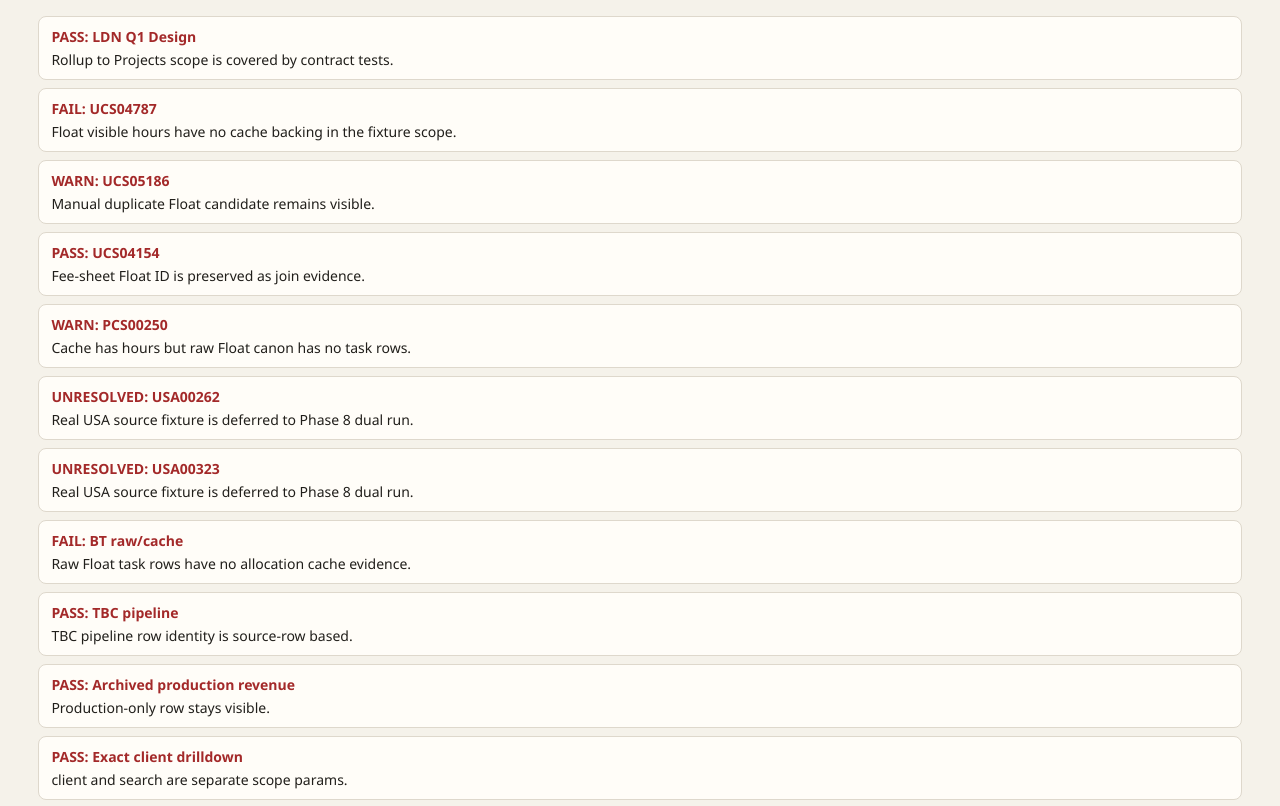
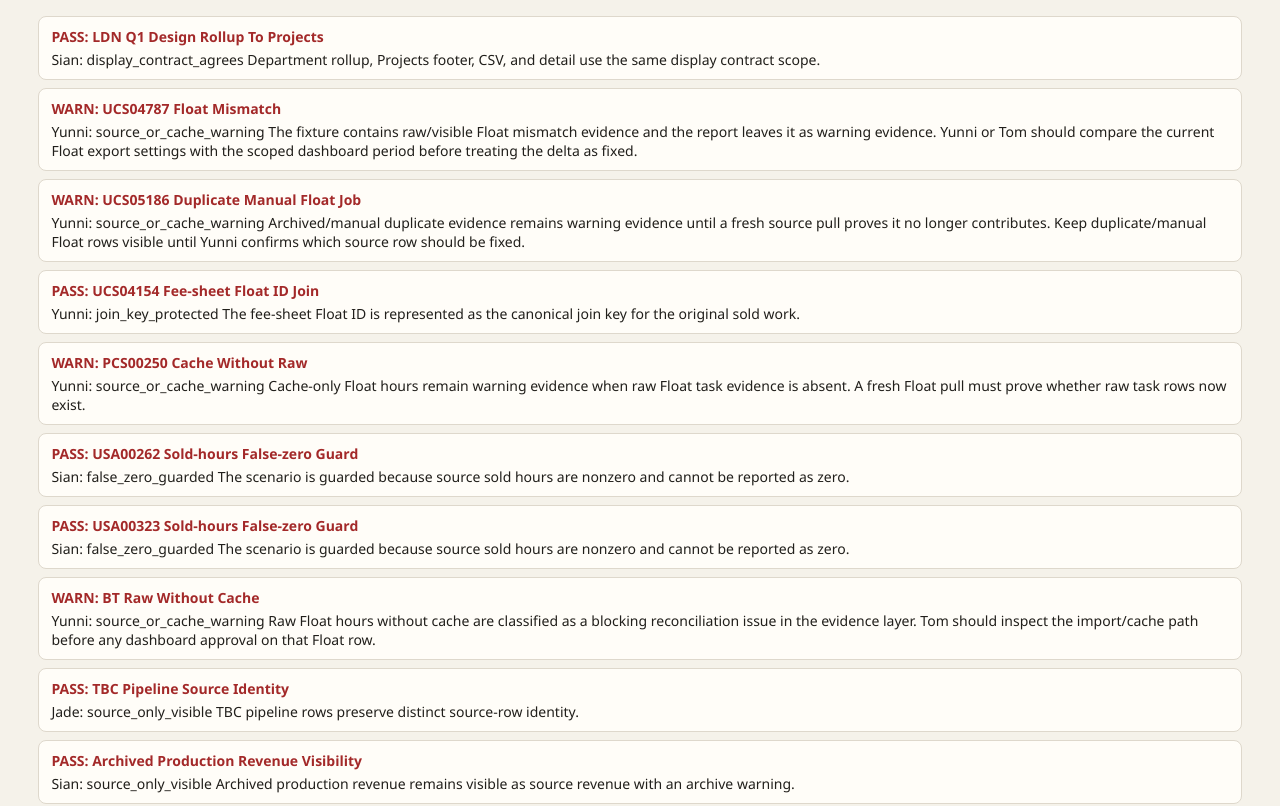
Before and after one commit to tom2tomtomtom/UCS-DATA-INTEGRITY-REBUILD, a Next.js app: page /dashboard/data-quality in a window 1280 px wide. Shown: the part 520-1326 px from the top of the page. Built offline with nearby package versions, Linux system fonts and the light colour scheme.

Commit message:
Render Data Quality named checks from report

```diff
--- a/src/components/dashboard/data-quality/data-quality-dashboard.ts
+++ b/src/components/dashboard/data-quality/data-quality-dashboard.ts
@@ -1,26 +1,20 @@
 import React from "react";
 
-import type { DashboardDisplayContract, ReconciliationCheck, SourceWarning } from "../../../lib";
+import type { DashboardDisplayContract, NamedScenarioReport, NamedScenarioResult, ReconciliationCheck, SourceWarning } from "../../../lib";
+import { buildNamedScenarioReport } from "../../../lib";
 
-const namedChecks = [
-  ["LDN Q1 Design", "PASS", "Rollup to Projects scope is covered by contract tests."],
-  ["UCS04787", "FAIL", "Float visible hours have no cache backing in the fixture scope."],
-  ["UCS05186", "WARN", "Manual duplicate Float candidate remains visible."],
-  ["UCS04154", "PASS", "Fee-sheet Float ID is preserved as join evidence."],
-  ["PCS00250", "WARN", "Cache has hours but raw Float canon has no task rows."],
-  ["USA00262", "UNRESOLVED", "Real USA source fixture is deferred to Phase 8 dual run."],
-  ["USA00323", "UNRESOLVED", "Real USA source fixture is deferred to Phase 8 dual run."],
-  ["BT raw/cache", "FAIL", "Raw Float task rows have no allocation cache evidence."],
-  ["TBC pipeline", "PASS", "TBC pipeline row identity is source-row based."],
-  ["Archived production revenue", "PASS", "Production-only row stays visible."],
-  ["Exact client drilldown", "PASS", "client and search are separate scope params."]
-] as const;
-
-export function DataQualityDashboard({ contract }: { contract: DashboardDisplayContract }) {
+export function DataQualityDashboard({
+  contract,
+  scenarioReport = buildNamedScenarioReport()
+}: {
+  contract: DashboardDisplayContract;
+  scenarioReport?: NamedScenarioReport;
+}) {
   const warningItems = [
     ...contract.warnings.map((warning) => warningCard(warning)),
     ...contract.reconciliation.map((check) => checkCard(check))
   ];
+  const unresolvedScenarioCount = scenarioReport.scenarios.filter(isUnresolvedScenario).length;
 
   return React.createElement(
     "section",
@@ -31,20 +25,13 @@ export function DataQualityDashboard({ contract }: { contract: DashboardDisplayC
       { className: "quality-status-grid" },
       statusCard("FAIL", contract.reconciliation.filter((check) => check.status === "FAIL").length),
       statusCard("WARN", contract.reconciliation.filter((check) => check.status !== "PASS" && check.status !== "FAIL").length + contract.warnings.length),
-      statusCard("UNRESOLVED", namedChecks.filter(([, status]) => status === "UNRESOLVED").length)
+      statusCard("UNRESOLVED", unresolvedScenarioCount)
     ),
     React.createElement("h3", null, "Named user checks"),
     React.createElement(
       "ul",
       { className: "evidence-list" },
-      namedChecks.map(([name, status, message]) =>
-        React.createElement(
-          "li",
-          { key: name },
-          React.createElement("strong", null, `${status}: ${name}`),
-          React.createElement("span", null, message)
-        )
-      )
+      scenarioReport.scenarios.map((scenario) => namedScenarioCard(scenario))
     ),
     React.createElement("h3", null, "Open evidence"),
     React.createElement("ul", { className: "evidence-list" }, warningItems),
@@ -54,6 +41,27 @@ export function DataQualityDashboard({ contract }: { contract: DashboardDisplayC
       "Needs Codex for repo changes, browser testing, source mutation, sync, deployment, or stakeholder communication."
     )
   );
+}
+
+function namedScenarioCard(scenario: NamedScenarioResult) {
+  const firstWarn = scenario.checks.find((check) => check.status === "warn");
+  const firstCheck = firstWarn ?? scenario.checks[0];
+  const message = [
+    `${scenario.owner}: ${scenario.classification}`,
+    firstCheck?.evidence,
+    scenario.nextHumanAction
+  ].filter(Boolean).join(" ");
+
+  return React.createElement(
+    "li",
+    { key: scenario.id },
+    React.createElement("strong", null, `${scenario.status.toUpperCase()}: ${scenario.name}`),
+    React.createElement("span", null, message)
+  );
+}
+
+function isUnresolvedScenario(scenario: NamedScenarioResult): boolean {
+  return scenario.status === "warn" && (scenario.warningEvidence?.classification === "unresolved" || scenario.warningEvidence === undefined);
 }
 
 function statusCard(label: string, count: number) {
```
Also changed, not shown: 1 other file (tests, documents, lock files or other folders).
